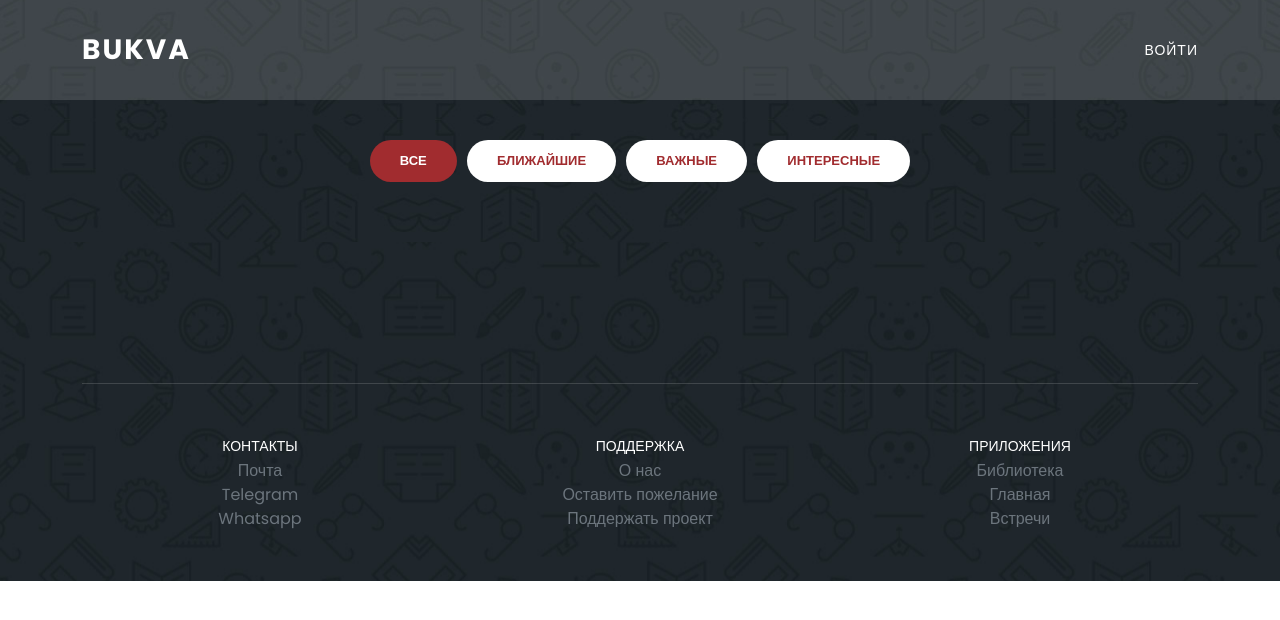
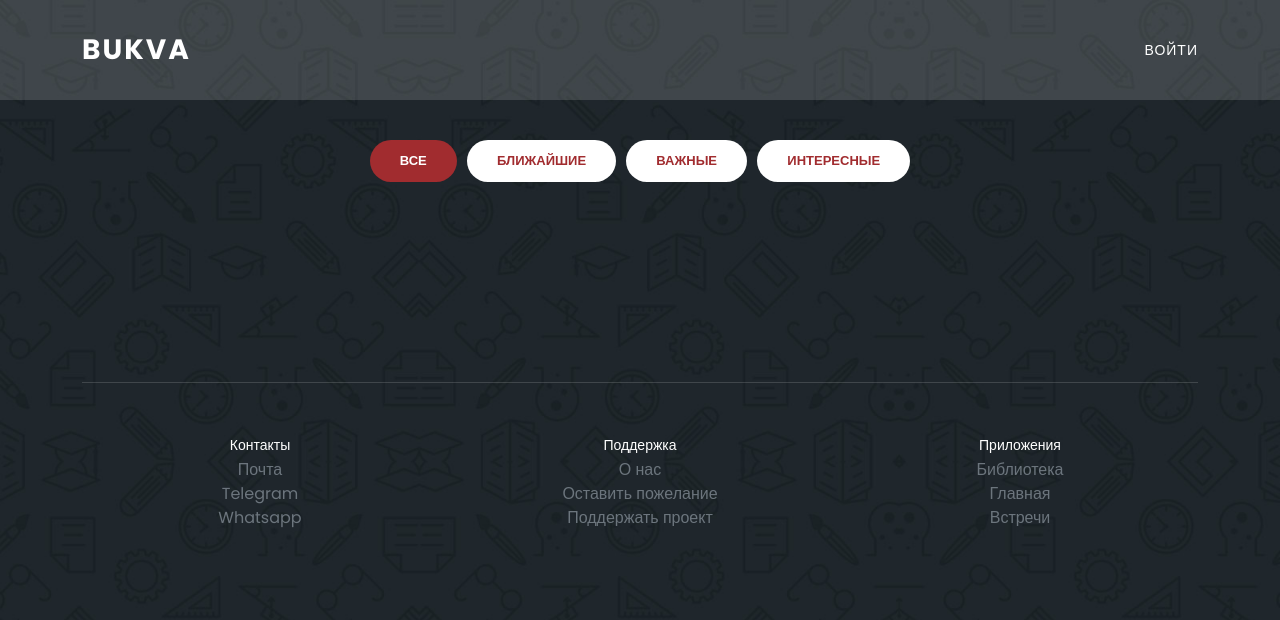
Before and after one commit to Killman03/mylibsite, a Django app: template home/templates/home/meetings.html in a window 1280 px wide. Shown: the top 620 px of the page. Run offline with Django 4.2, Linux system fonts and the light colour scheme; the template is opened without the code that fills it, so the values that code supplies are empty; some libraries are stand-ins or nearby versions.

Commit message:
Version 1.2

```diff
--- a/home/static/home/css/common.css
+++ b/home/static/home/css/common.css
@@ -120,6 +120,10 @@
 body {
   background: #fff;
   font-family: 'Poppins', sans-serif;
+  background-image: url(../images/meetings-bg.jpg);\  background-position: center center;
+  background-attachment: fixed;
+  background-repeat: no-repeat;
+  background-size: cover;
 }
 
 ::selection {
--- a/home/static/home/css/footer.css
+++ b/home/static/home/css/footer.css
@@ -1,13 +1,10 @@
-section.footer_common {
-  background-image: url(../images/meetings-bg.jpg);
-  background-position: center center;
-  background-attachment: fixed;
-  background-repeat: no-repeat;
-  background-size: cover;
-  padding: 1px 0px 0px 0px;
+footer {
+    position: absolute;
+    width: 100%;
+    bottom: 0;
 }
 
-.footer {
+.footer_common {
   text-align: center;
   margin-top: 140px;
   border-top: 1px solid rgba(250,250,250,0.15);
--- a/home/static/home/css/meeting_details.css
+++ b/home/static/home/css/meeting_details.css
@@ -5,11 +5,6 @@
 */
 
 section.meetings-page {
-  background-image: url(../images/meetings-page-bg.jpg);
-  background-position: center center;
-  background-attachment: fixed;
-  background-repeat: no-repeat;
-  background-size: cover;
   padding-top: 140px;
   padding-bottom: 0px;
 }
--- a/home/static/home/css/meetings.css
+++ b/home/static/home/css/meetings.css
@@ -5,11 +5,6 @@
 */
 
 section.upcoming-meetings {
-  background-image: url(../images/meetings-bg.jpg);
-  background-position: center center;
-  background-attachment: fixed;
-  background-repeat: no-repeat;
-  background-size: cover;
   padding-top: 230px;
   padding-bottom: 110px;
 }
--- a/home/static/home/js/custom.js
+++ b/home/static/home/js/custom.js
@@ -13,6 +13,20 @@
 	    $("header").removeClass("background-header");
 	  }
 	});
+
+    $(document).ready(function() {
+      $('.all').hide();
+
+      $('.total').show();
+    });
+
+    (function showPlaceholderTextInH1() {
+      const h1 = document.getElementsByClassName("all");
+
+      if (h1.style.display === "none") {
+        h1.innerHTML = "Скоро появится";
+      }
+    })
 
 
 	$('.filters ul li').on('click', function(){
@@ -107,7 +121,7 @@
 	  for (let i = 0; i < accordions.length; i++) {
 	    Accordion.init(accordions[i]);
 	  }
-	})();
+	});
 
 
 	$('.owl-service-item').owlCarousel({
--- a/home/templates/home/footer.html
+++ b/home/templates/home/footer.html
@@ -1,7 +1,6 @@
 {% load static %}
-<section class="footer_common">
   <div class="container">
-    <div class="footer">
+    <div class="footer_common">
       <div class="dropmenu">
         <div class="row">
           <div class="col">
@@ -28,7 +27,7 @@
               <li><a href="{% url 'meetings' %}" class="link-secondary">Встречи</a></li>
             </ul>
           </div>
+        </div>
       </div>
     </div>
   </div>
-</section>
--- a/home/templates/home/homebase.html
+++ b/home/templates/home/homebase.html
@@ -35,14 +35,77 @@
   {% block head %} {% endblock %}
 </head>
 <body>
+  <div class="page">
     {% block header %}  {% endblock %}
     {% block banner %}  {% endblock %}
+    <div class="content">
     {% block content %}  {% endblock %}
+    </div>
     {% block footer %}  {% endblock %}
+  </div>
   <!-- JS core -->
   <script src="https://ajax.googleapis.com/ajax/libs/jquery/3.5.1/jquery.min.js"></script>
   <script src="https://cdn.jsdelivr.net/npm/bootstrap@5.3.2/dist/js/bootstrap.bundle.min.js" integrity="sha384-C6RzsynM9kWDrMNeT87bh95OGNyZPhcTNXj1NW7RuBCsyN/o0jlpcV8Qyq46cDfL" crossorigin="anonymous"></script>
 
+  <!-- Bootstrap core JavaScript -->
+  <script src="{% static 'home/vendor/bootstrap/js/bootstrap.min.js' %}"></script>
+  <script src="{% static 'home/js/isotope.js' %}"></script>
+  <script src="{% static 'home/js/owl-carousel.js' %}"></script>
+  <script src="{% static 'home/js/lightbox.js' %}"></script>
+  <script src="{% static 'home/js/tabs.js' %}"></script>
+  <script src="{% static 'home/js/slick-slider.js' %}"></script>
+  <script src="{% static 'home/js/custom.js' %}"></script>
+
+  <script>
+    //according to loftblog tut
+    $('.nav li:first').addClass('active');
+
+    var showSection = function showSection(section, isAnimate) {
+      var
+      direction = section.replace(/#/, ''),
+      reqSection = $('.section').filter('[data-section="' + direction + '"]'),
+      reqSectionPos = reqSection.offset().top - 0;
+
+      if (isAnimate) {
+        $('body, html').animate({
+          scrollTop: reqSectionPos },
+        800);
+      } else {
+        $('body, html').scrollTop(reqSectionPos);
+      }
+    };
+
+    var checkSection = function checkSection() {
+      $('.section').each(function () {
+        var
+        $this = $(this),
+        topEdge = $this.offset().top - 80,
+        bottomEdge = topEdge + $this.height(),
+        wScroll = $(window).scrollTop();
+        if (topEdge < wScroll && bottomEdge > wScroll) {
+          var
+          currentId = $this.data('section'),
+          reqLink = $('a').filter('[href*=\\#' + currentId + ']');
+          reqLink.closest('li').addClass('active').
+          siblings().removeClass('active');
+        }
+      });
+    };
+
+    $('.main-menu, .responsive-menu, .scroll-to-section').on('click', 'a', function (e) {
+      e.preventDefault();
+      showSection($(this).attr('href'), true);
+    });
+
+    $(window).scroll(function () {
+      checkSection();
+    });
+  </script>
+
+  <!-- Isotope Filter Link-->
+
+  <script src="https://cdnjs.cloudflare.com/ajax/libs/jquery.isotope/3.0.6/isotope.pkgd.min.js"></script>
+
 </body>
 
 </html>
--- a/home/templates/home/meetings.html
+++ b/home/templates/home/meetings.html
@@ -31,89 +31,6 @@
     </div>
   </section>
 
-<!-- Scripts -->
-<!-- Bootstrap core JavaScript -->
-<script src="{% static 'home/vendor/bootstrap/js/bootstrap.min.js' %}"></script>
-<script src="{% static 'home/js/isotope.js' %}"></script>
-<script src="{% static 'home/js/owl-carousel.js' %}"></script>
-<script src="{% static 'home/js/lightbox.js' %}"></script>
-<script src="{% static 'home/js/tabs.js' %}"></script>
-<script src="{% static 'home/js/slick-slider.js' %}"></script>
-<script src="{% static 'home/js/custom.js' %}"></script>
-<script>
-  let totalel = getElementsByClassName('total');
-  for (let i = 0; i < totalel.length; i++) {
-      console.log(totalel[i].style.display = 'block')
-  };
-</script>
+{% endblock %}
 
-<script>
-  //according to loftblog tut
-  $('.nav li:first').addClass('active');
-
-  var showSection = function showSection(section, isAnimate) {
-    var
-    direction = section.replace(/#/, ''),
-    reqSection = $('.section').filter('[data-section="' + direction + '"]'),
-    reqSectionPos = reqSection.offset().top - 0;
-
-    if (isAnimate) {
-      $('body, html').animate({
-        scrollTop: reqSectionPos },
-      800);
-    } else {
-      $('body, html').scrollTop(reqSectionPos);
-    }
-  };
-
-  var checkSection = function checkSection() {
-    $('.section').each(function () {
-      var
-      $this = $(this),
-      topEdge = $this.offset().top - 80,
-      bottomEdge = topEdge + $this.height(),
-      wScroll = $(window).scrollTop();
-      if (topEdge < wScroll && bottomEdge > wScroll) {
-        var
-        currentId = $this.data('section'),
-        reqLink = $('a').filter('[href*=\\#' + currentId + ']');
-        reqLink.closest('li').addClass('active').
-        siblings().removeClass('active');
-      }
-    });
-  };
-
-  $('.main-menu, .responsive-menu, .scroll-to-section').on('click', 'a', function (e) {
-    e.preventDefault();
-    showSection($(this).attr('href'), true);
-  });
-
-  $(window).scroll(function () {
-    checkSection();
-  });
-</script>
-
-<!-- Isotope Filter Link-->
-
-<script src="https://cdnjs.cloudflare.com/ajax/libs/jquery.isotope/3.0.6/isotope.pkgd.min.js"></script>
-<!--
-
-<script type="text/javascript">
-  var $galleryContainer = $('.gallery').isotope({
-    itemSelector: '.meeting-item',
-    layoutMode: 'fitRows'
-  })
-
-  $('.filters ul li').on('click', function(){
-    $('.filters ul li').removeClass('active');
-    $(this).addClass('active');
-
-    var value = $(this).attr('data-filter');
-    $galleryContainer.isotope({
-      filter: value
-  })
-</script>
--->
-
-{% endblock %}
 {% block footer %} {% include 'home/footer.html' %} {% endblock %}
```
Lines whose indentation alone changed are shown as unchanged.
